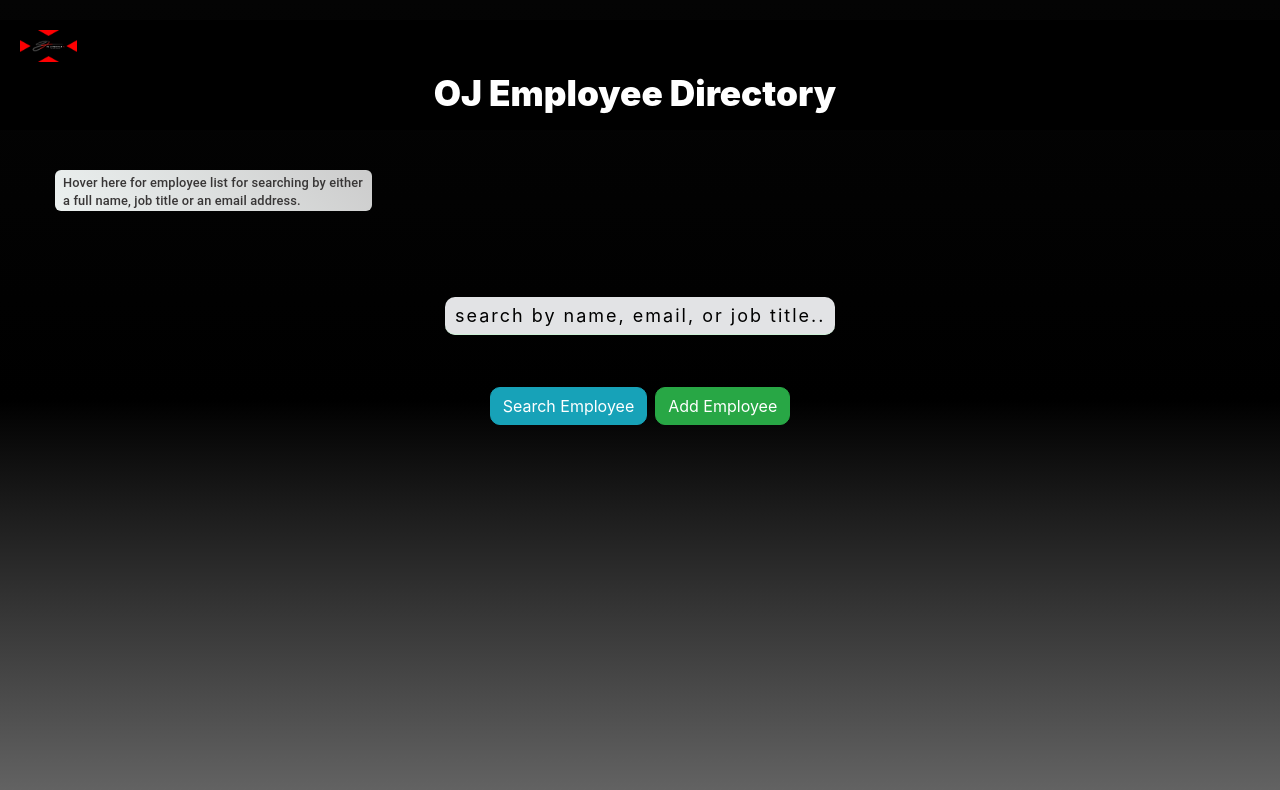
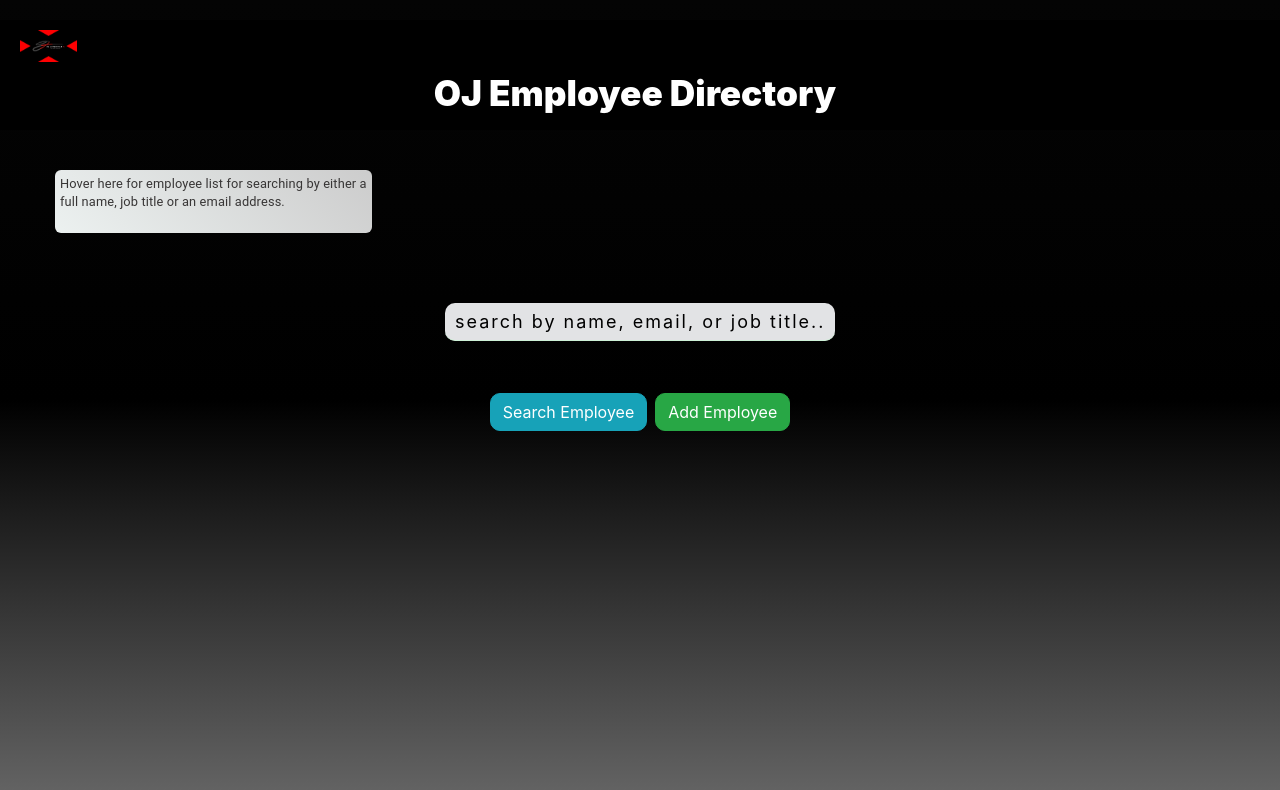
Before and after one commit to fahad-zakir/Firebase-React-Employee-Directory, a React (Create React App) app: page / in a window 1280 px wide. Shown: the top 790 px of the page. Built offline with nearby package versions, Linux system fonts and the light colour scheme; no server answers; the database is empty.

Commit message:
fixed-css

```diff
--- a/src/App.css
+++ b/src/App.css
@@ -93,13 +93,11 @@ td:not(:last-child) {
 .custom-info {
      background: linear-gradient(45deg, #ecf1f0, #cccccc);
      border-radius: 6px;
-     padding: 4px 2px 0px 8px;
+     padding: 5px;
      max-width: 80%;
-     font-style: sans-serif !important;
      font-size: .8em !important;
-     font-weight: 500 !important;
 }
- .form.employees-img {
+ .form-container {
      color:#f8f9fa;
      margin-bottom: 60px;
      display: flex;
@@ -142,7 +140,7 @@ td:not(:last-child) {
      #form-signup {
          font-size: 1.4em;
     }
-     .form.employees-img {
+     .form-container {
           width: 100% !important;
           margin-left: 17px !important;
           margin-top: 20px !important;
@@ -301,8 +299,8 @@ input.form-control::placeholder {
      color: red;
      padding: 0;
      margin-right: 5px;
-     border: none;
-     background: none;
+border: none;
+background: none;
 }
 button.alert-msg-btn:hover {
       color:#291d1d;
@@ -318,14 +316,15 @@ button.alert-msg-btn:hover {
      background: none;
 }
 button.alert-msg-success:hover {
-     color:#212521;
-     transition: 0.7s;
+      color:#212521;
+      transition: 0.7s;
   }
 
 .add--employee {
      width: 200px;
      border-radius: 10px;
   }
+
 .employees--list-link {
      position: relative;
      color: #383636;
```
